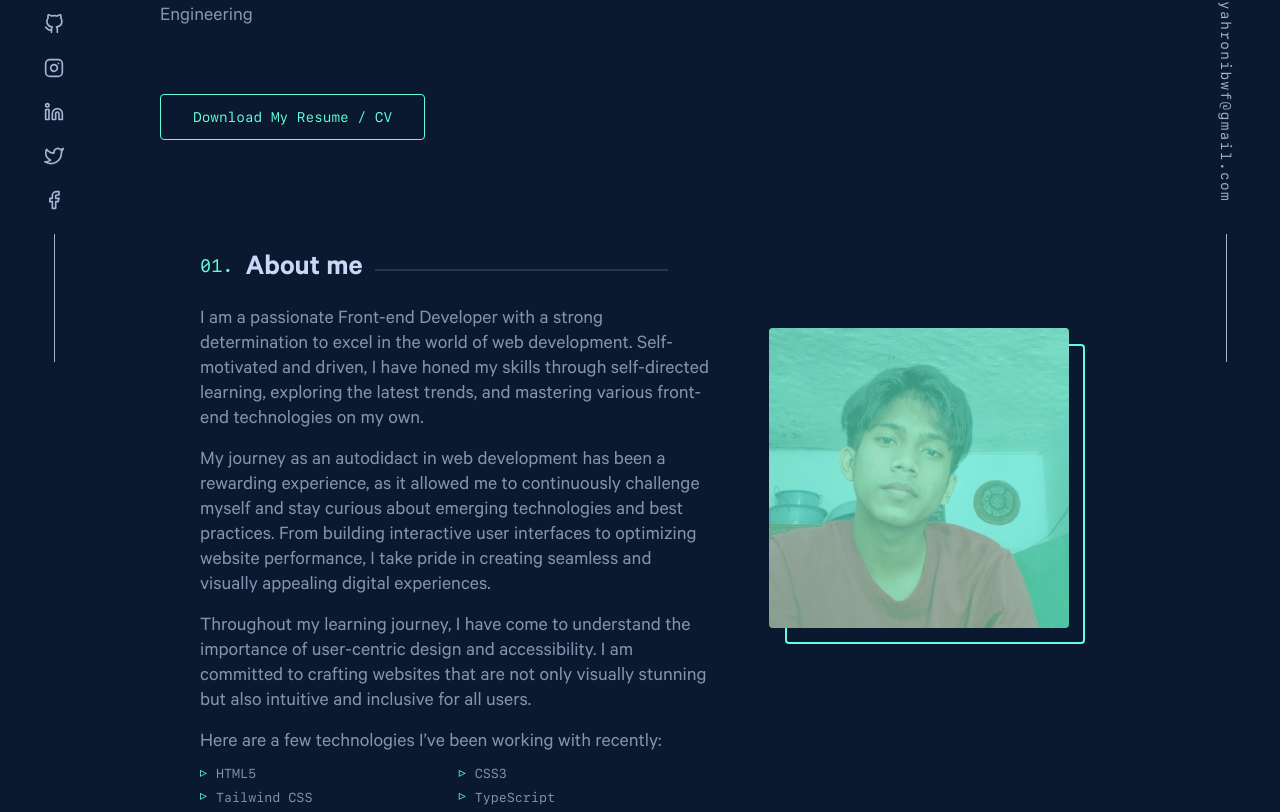
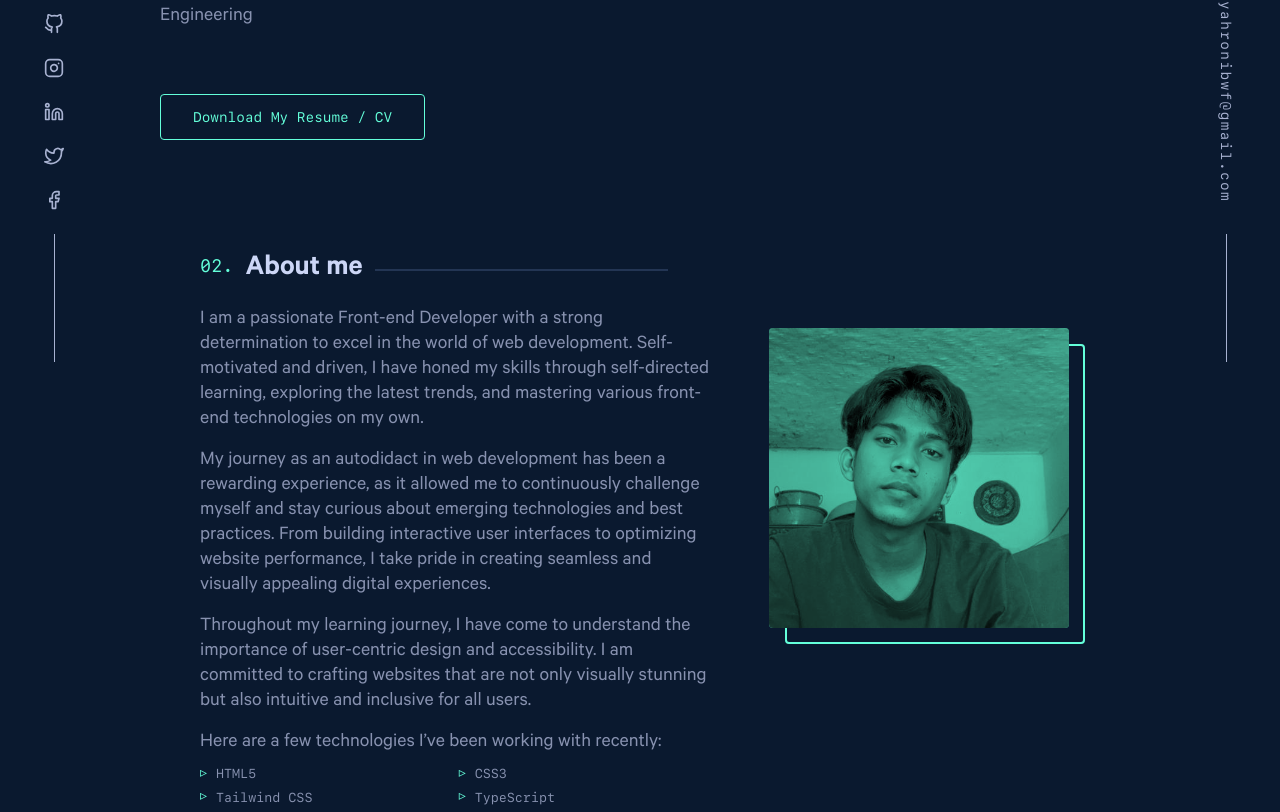
Before and after one commit to bwafi/syahroni-bawafi, a Next.js app: page / in a window 1280 px wide. Shown: the part 438-1250 px from the top of the page. Built offline with nearby package versions, Linux system fonts and the light colour scheme.

Commit message:
animation img me

```diff
--- a/components/About.tsx
+++ b/components/About.tsx
@@ -16,7 +16,7 @@ const About = () => {
 
   return (
     <section className="py-28 w-full flex flex-col px-10">
-      <h1 className="w-full flex items-center relative gap-3 text-lightes-slate text-3xl font-calibre font-semibold before:content-['01.'] before:relative before:bottom-1 before:text-green before:font-sfMono before:text-lg before:font-normal after:content-[''] after:block after:relative after:h-[2px] after:w-4/12 after:bg-lightes-navy">
+      <h1 className="w-full flex items-center relative gap-3 text-lightes-slate text-3xl font-calibre font-semibold before:content-['02.'] before:relative before:bottom-1 before:text-green before:font-sfMono before:text-lg before:font-normal after:content-[''] after:block after:relative after:h-[2px] after:w-4/12 after:bg-lightes-navy">
         About me
       </h1>
       <div className="flex gap-14">
@@ -53,13 +53,13 @@ const About = () => {
             ))}
           </ul>
         </div>
-        <div className="rounded group relative mt-10 w-[300px] h-[300px] before:z-20 before:content-[''] before:rounded before:w-full before:h-full before:absolute before:bg-green/60 after:content-[''] after:rounded after:absolute after:w-full after:h-full after:border-2 after:border-green after:top-4 after:left-4 hover:before:bg-transparent hover:after:translate-x-1 hover:after:translate-y-1 after:transition-all after:ease-button before:transition-opacity">
+        <div className="img-bg img-border rounded group relative mt-10 w-[300px] h-[300px]">
           <Image
             src={"/image/me.jpg"}
             alt="Syahroni Bawafi"
             width={300}
             height={300}
-            className="rounded absolute z-10 group-hover:-translate-y-1 group-hover:-translate-x-1 transition-transform"
+            className="rounded mix-blend-multiply grayscale contrast-100 absolute group-hover:filter-none group-hover:mix-blend-normal group-hover:-translate-y-1 group-hover:-translate-x-1 transition-all duration-300 ease-button"
           />
         </div>
       </div>
--- a/style/globals.css
+++ b/style/globals.css
@@ -9,3 +9,11 @@
 .list::before {
   @apply absolute content-['▹'] text-green left-0 text-sm bottom-0.5;
 }
+
+.img-bg::before {
+  @apply content-[''] rounded w-full h-full absolute bg-green hover:-translate-y-1 hover:-translate-x-1 transition-all ease-button duration-300;
+}
+
+.img-border::after {
+  @apply content-[''] -z-10 rounded absolute w-full h-full border-2 border-green top-4 left-4 hover:translate-x-1 hover:translate-y-1 transition-all duration-300 ease-button;
+}
```
